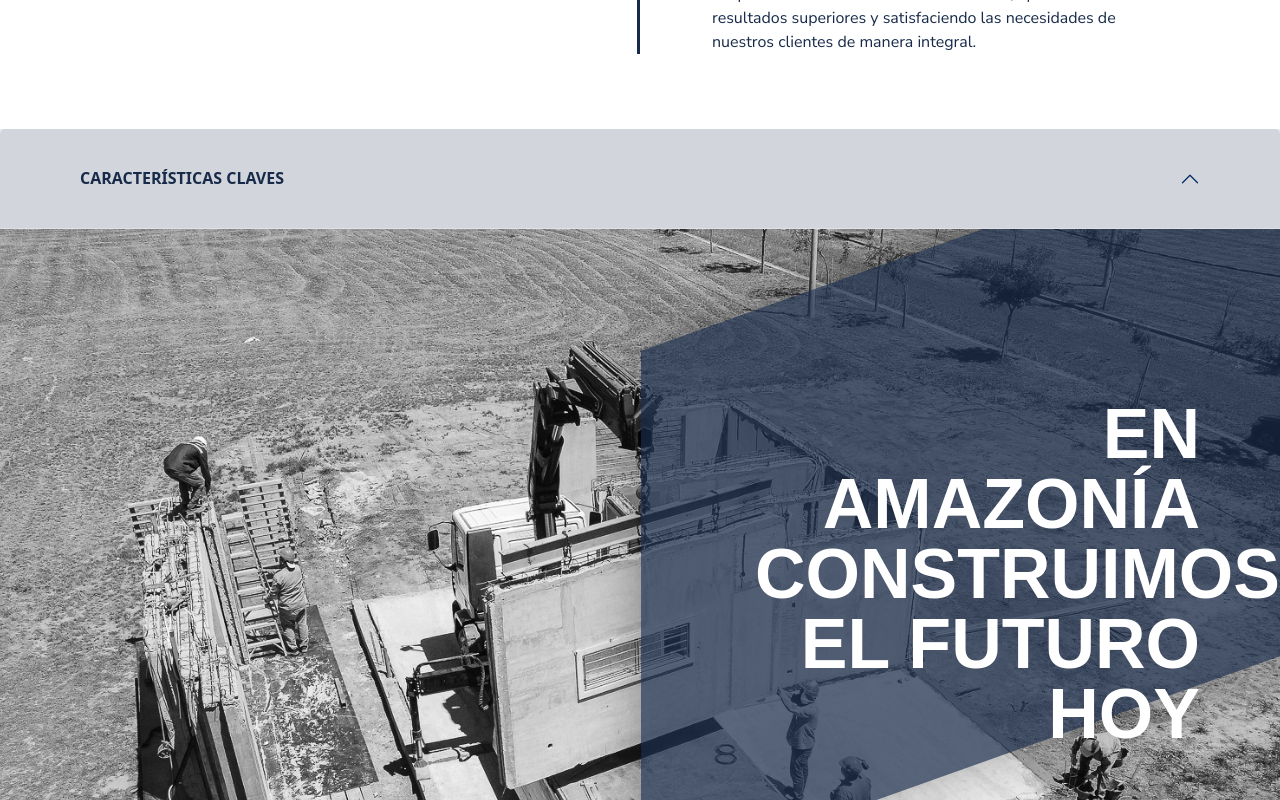
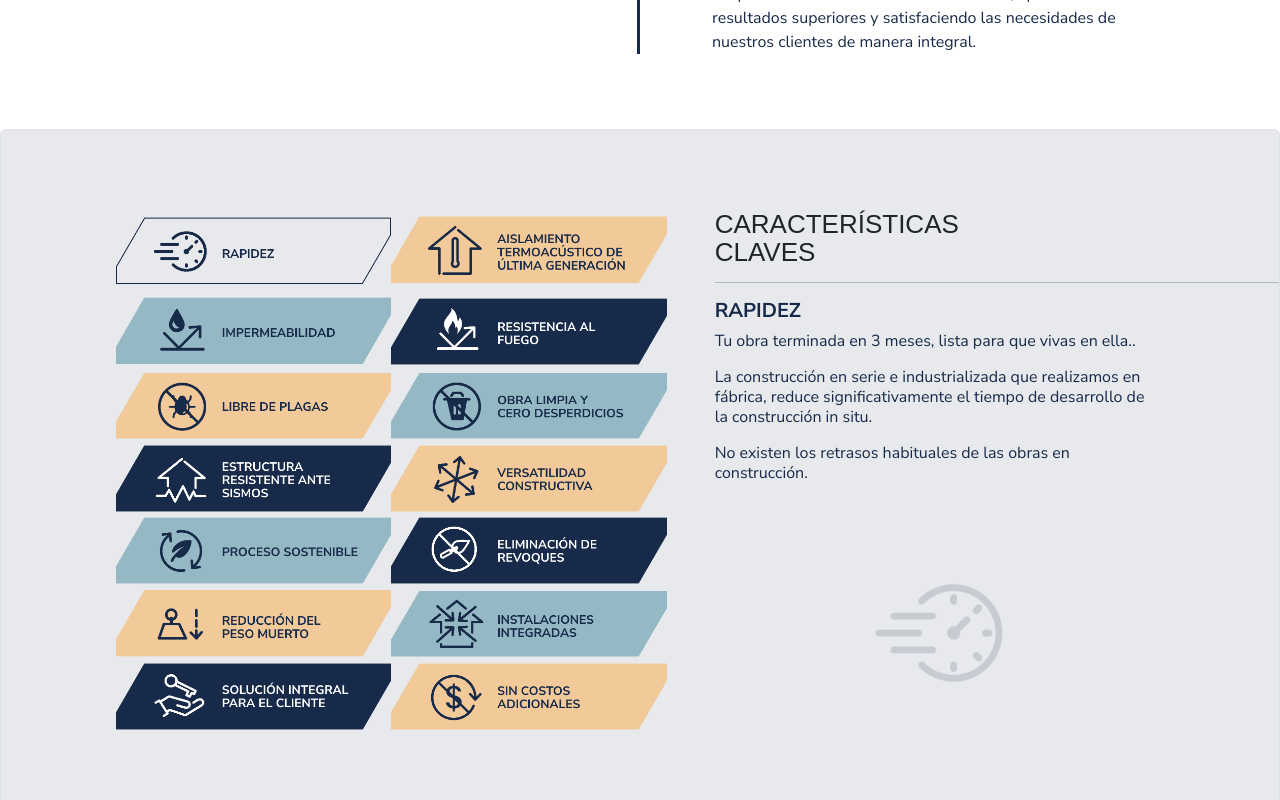
Before and after one commit to facundo1996/amazonia, a React (Create React App) app: page / in a window 1280 px wide. Shown: the part 1120-1920 px from the top of the page. Built offline with nearby package versions, Linux system fonts and the light colour scheme; a web font is replaced by a local one.

Commit message:
Fix Characteristics

```diff
--- a/src/components/Characteristics.jsx
+++ b/src/components/Characteristics.jsx
@@ -183,7 +183,7 @@ export default function Characteristics() {
   const [isMobile, setIsMobile] = useState(false);
   useEffect(() => {
     const handleResize = () => {
-      setIsMobile(window.innerWidth < 1400);
+      setIsMobile(window.innerWidth < 1200);
     };
     handleResize()
 
@@ -221,10 +221,10 @@ export default function Characteristics() {
                 }
               </div>
 
-              <div className='w-100 ps-0 ps-xxl-5 d-flex flex-column justify-content-between mt-3 mt-md-5 mt-xxl-0'>
+              <div className='w-100 ps-0 ps-xl-5 d-flex flex-column justify-content-between mt-3 mt-md-5 mt-xl-0'>
                 <div>
-                  <h3 className='d-none d-xxl-flex'>CARACTERÍSTICAS <br /> CLAVES</h3>
-                  <hr className='d-none d-xxl-flex' />
+                  <h3 className='d-none d-xl-flex'>CARACTERÍSTICAS <br /> CLAVES</h3>
+                  <hr className='d-none d-xl-flex' />
                   <h4>{itemSelected.title}</h4>
                   {
                     itemSelected.descriptions.map((description, index) => (
--- a/src/index.css
+++ b/src/index.css
@@ -274,6 +274,7 @@ h4 {
 
 .image-container {
   width: 100%;
+  padding-right: 115px;
   display: flex;
   justify-content: center;
   align-items: center;
@@ -942,6 +943,7 @@ h4 {
   }
   .box-cards-container {
     height: 850px;
+    width: auto;
   }
   .c-image {
     width: auto;
@@ -962,6 +964,15 @@ h4 {
 }
 
 @media (max-width: 1600px) {
+  h3 {
+    font-size: 26px;
+    line-height: 28px;
+    font-family: var(--font-title);
+  }
+  h4 {
+    font-size: 20px;
+    font-weight: bold;
+}
   .box-commercialization-info {
     padding: 30px 20px 30px 175px;
   }
@@ -998,6 +1009,28 @@ h4 {
   .choose-2 div{
     width: 90%;
   }
+  /* CHARACTERISTICS */
+  .row-container h3,h4{
+    padding-right: 115px;
+  }
+  .text-description {
+    font-size: 16px;
+    line-height: 20px;
+  }
+
+  .box-cards-container {
+    height: min-content;
+    width: auto;
+    gap: 0px;
+  }
+  .box-card {
+    width: 100%;
+    height: 100%;
+  }
+  .c-image {
+    height: 200px;
+  }
+
 }
 @media (max-width: 1399.98px) {
   .characteristics-container .accordion-button{
@@ -1025,35 +1058,6 @@ h4 {
   /* Construction System */
 
   /* CHARACTERISTICS */
-  .characteristics-container .accordion-header{
-    display: flex;
-    height: 100px;
-  }
-  .characteristics-container .accordion-button{
-    background-color: rgba(23, 42, 73, 0.1);
-    color: var(--primary);
-    font-family: var(--font-titles);
-    font-weight: 600;
-  }
-  .characteristics-container .accordion-item{
-    border-radius: 0px;
-    border: none;
-  }
-  .row-container{
-    flex-direction: column;
-  }
-  .box-cards-container{
-    width: 100%;
-  }
-  .box-card{
-    margin: auto;
-  }
-  .row-container{
-    padding: 20px 80px;
-  }
-  .text-description{
-    padding-right: 0px;
-  }
   /* Differences */
   .box-differences{
     padding-bottom: 20px;
@@ -1093,6 +1097,43 @@ h4 {
   }
 }
 @media (max-width: 1199.98px) {
+  /* CHARACTERISTICS */
+  .image-container{
+    padding: 0px;
+  }
+  .characteristics-container .accordion-header{
+    display: flex;
+    height: 100px;
+  }
+  .characteristics-container .accordion-button{
+    background-color: rgba(23, 42, 73, 0.1);
+    color: var(--primary);
+    font-family: var(--font-titles);
+    font-weight: 600;
+  }
+  .characteristics-container .accordion-item{
+    border-radius: 0px;
+    border: none;
+  }
+  .row-container{
+    flex-direction: column;
+  }
+  .box-cards-container{
+    width: 100%;
+  }
+  .box-card{
+    margin: auto;
+    width: 80%;
+  }
+  .row-container{
+    padding: 20px 80px;
+  }
+  .text-description{
+    padding-right: 0px;
+  }
+  .row-container h3,h4{
+    padding-right: 0px;
+  }
   /* Commercialization */
   .title-commercialization {
     padding: 0px;
@@ -1569,7 +1610,7 @@ h4 {
   }
   /* Characteristics */
   .box-card {
-    height: 70px;
+
   }
   .text-description {
     font-size: 16px;
```
Lines whose indentation alone changed are shown as unchanged.
